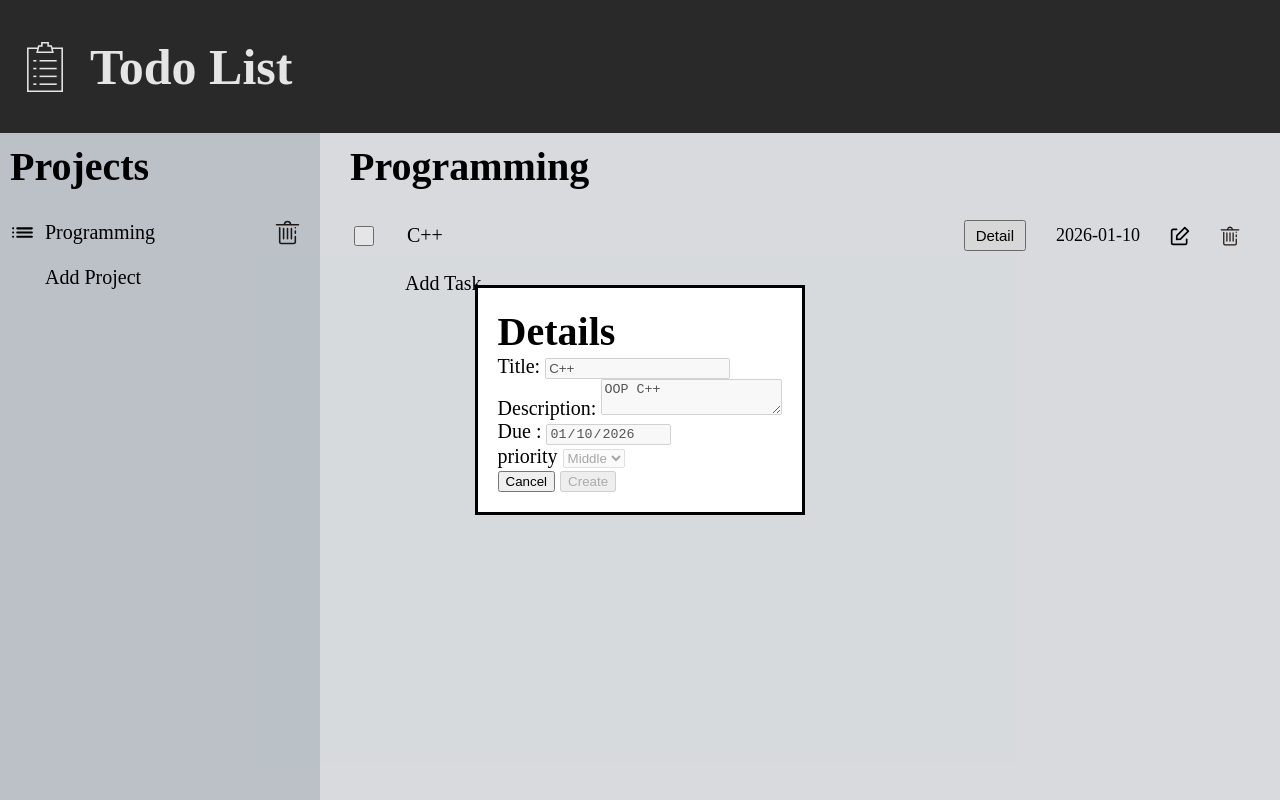
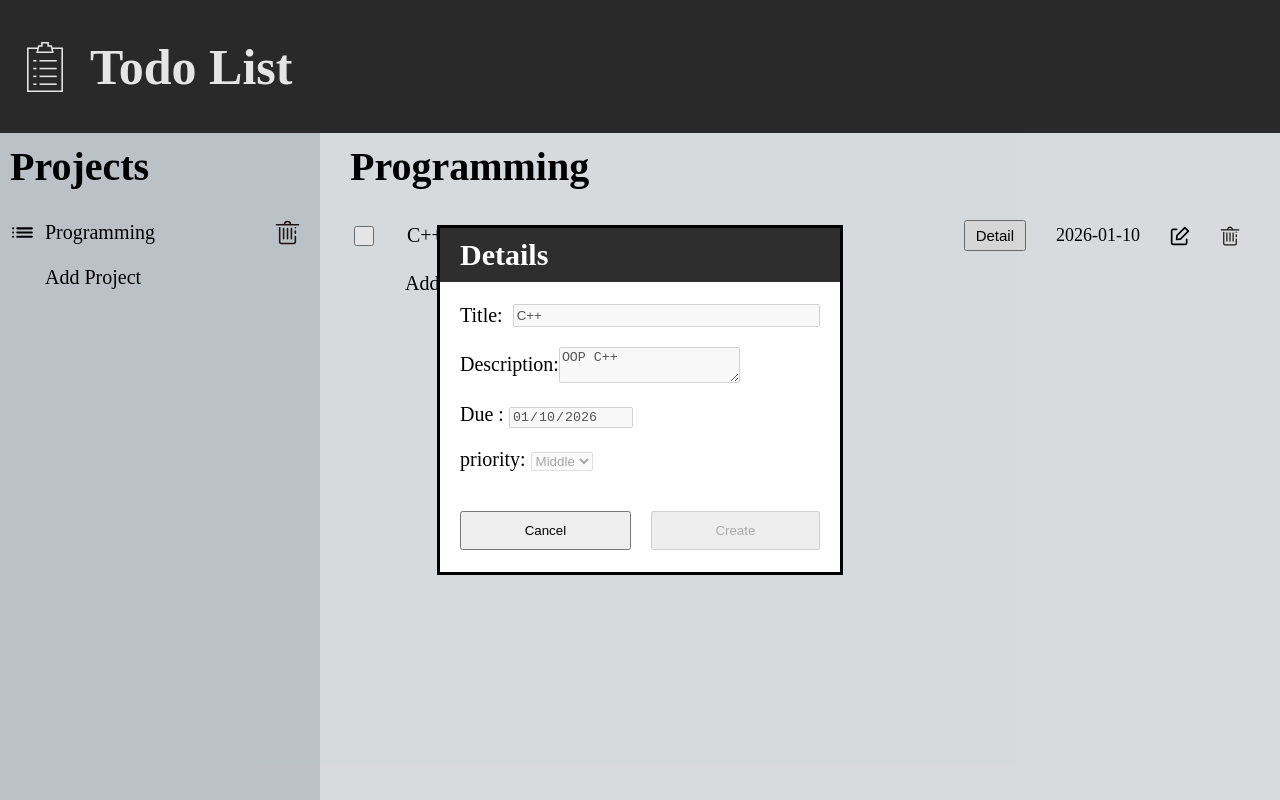
Before and after one commit to RickyZeng0/odin-to-do-list, a website built with webpack: page src/template.html in a window 1280 px wide. Both pictures are taken after a click on the button "Detail". Built offline with nearby package versions, Linux system fonts and the light colour scheme; files whose address does not match are found by name.

Commit message:
Done all the styling

```diff
--- a/src/style.css
+++ b/src/style.css
@@ -105,39 +105,57 @@ body {
     font-size: 18px;
 }
 
-.project-dialog .title {
+.project-dialog .title , .item-dialog .title{
     padding: 10px 20px;
     background-color: rgb(47, 46, 46);
     color: white;
     font-size: 30px;
 }
 
-.project-dialog {
+.project-dialog , .item-dialog {
     width: 400px;
     padding: 0px;
 }
 
-.project-dialog form {
+.project-dialog form , .item-dialog form {
     padding: 20px;
 }
 
-.project-title {
+.project-title , .item-title{
     display: flex;
     gap: 10px;
 }
 
-.project-dialog input{
+.project-dialog input , .item-dialog input{
     flex-grow: 1;
 }
 
-.project-dialog .buttons{
+.project-dialog .buttons , .item-dialog .buttons{
     display: flex;
     margin-top: 20px;
     justify-content: space-between;
     gap: 20px;
 }
 
-.project-dialog button{
+.project-dialog button , .item-dialog button{
     padding: 10px 20px;
     flex-grow: 1;
 }
+
+
+.item-description {
+    display: flex;
+    align-items: center;
+}
+
+form {
+    min-height: 250px;
+    display: flex;
+    flex-direction: column;
+    justify-content: center;
+    gap: 20px;
+}
+
+form .project-title , form .item-title{
+    margin-right: 0px;
+}
--- a/src/template.html
+++ b/src/template.html
@@ -60,7 +60,7 @@
                 <input type="text" id="item-title" name="title" required>
             </div>
             <div class="item-description">
-                <label for="item-description">Description:</label>
+                <label for="item-description">Description: </label>
                 <textarea name="description" id="item-description"></textarea>
             </div>
             <div class="item-dueDate">
@@ -68,7 +68,7 @@
                 <input type="date" name="dueDate" id="item-dueDate">
             </div>
                 <div class="item-priority">
-                <label for="item-priority">priority</label>
+                <label for="item-priority">priority: </label>
                 <select name="priority" id="item-priority">
                     <option value="High">High</option>
                     <option value="Middle">Middle</option>
```
